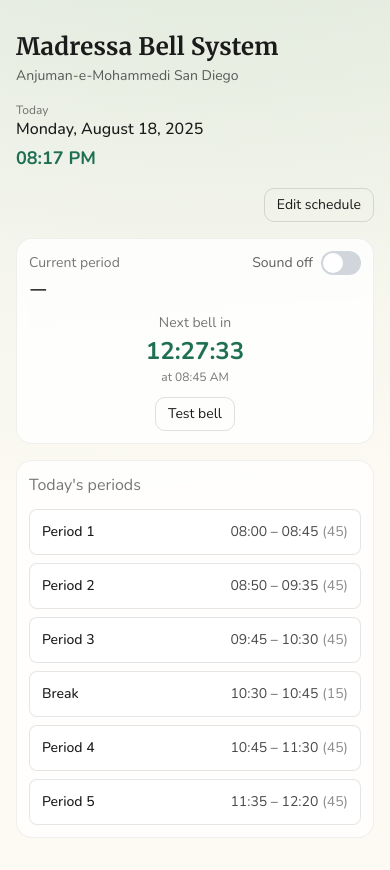
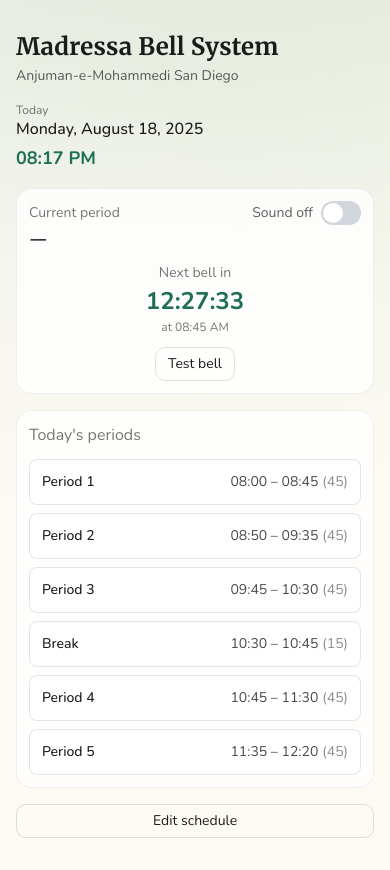
Before and after one commit to sdjamaat/bell-system, a Next.js app: page / in a window 390 px wide. Built offline with nearby package versions, Linux system fonts and the light colour scheme.

Commit message:
Improve mobile editor layout and responsiveness in schedule view
Co-authored-by: ibrahim.0814 <ibrahim.0814@gmail.com>

```diff
--- a/src/app/page.tsx
+++ b/src/app/page.tsx
@@ -77,20 +77,22 @@ export default function Home() {
           </div>
         </header>
 
-        <div className="flex justify-end mb-4 xl:hidden">
-          <button
-            onClick={() => setShowEditorMobile((prev) => !prev)}
-            className="px-3 py-1.5 btn-outline text-sm"
-          >
-            {showEditorMobile ? "Hide editor" : "Edit schedule"}
-          </button>
-        </div>
+
 
         {schedule === null ? (
           <div className="min-h-[50vh] md:h-[calc(100vh-200px)] flex items-center justify-center text-foreground/60">Loading…</div>
         ) : (
           <div className="grid grid-cols-1 xl:grid-cols-3 gap-4 md:gap-6 md:h-[calc(100vh-200px)]">
-            <div className={`order-2 xl:order-1 xl:col-span-2 h-auto md:h-full min-h-0 ${showEditorMobile ? "block" : "hidden"} xl:block`}>
+            <div className="order-2 xl:hidden">
+              <button
+                onClick={() => setShowEditorMobile((prev) => !prev)}
+                className="px-3 py-1.5 btn-outline text-sm w-full sm:w-auto"
+              >
+                {showEditorMobile ? "Hide editor" : "Edit schedule"}
+              </button>
+            </div>
+
+            <div className={`order-3 xl:order-1 xl:col-span-2 h-auto md:h-full min-h-0 ${showEditorMobile ? "block" : "hidden"} xl:block`}>
               <ScheduleEditor
                 value={schedule}
                 onChange={onChange}
--- a/src/components/ScheduleEditor.tsx
+++ b/src/components/ScheduleEditor.tsx
@@ -99,7 +99,7 @@ export default function ScheduleEditor({ value, onChange, onResetAll, onDeleteAl
     <div className="w-full h-auto md:h-full min-h-0 flex flex-col">
       <div className="flex items-center justify-between mb-3 pr-0 md:pr-2 gap-2 flex-wrap">
         <h2 className="text-xl sm:text-2xl font-semibold font-display">Schedule</h2>
-        <div className="flex items-center gap-2 w-full sm:w-auto justify-end">
+        <div className="flex items-center gap-2 w-full sm:w-auto justify-start sm:justify-end">
           {onResetAll && (
             <button
               onClick={onResetAll}
```
